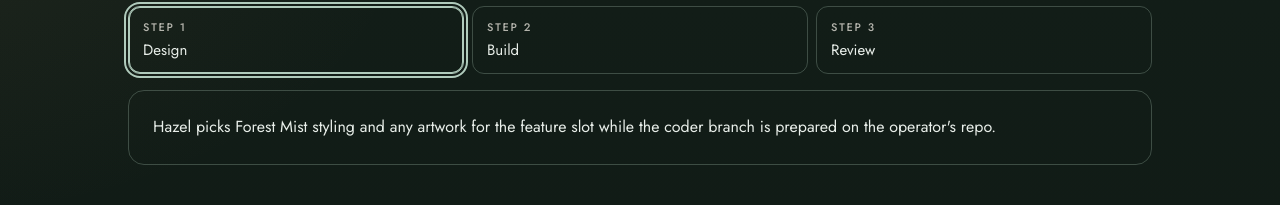
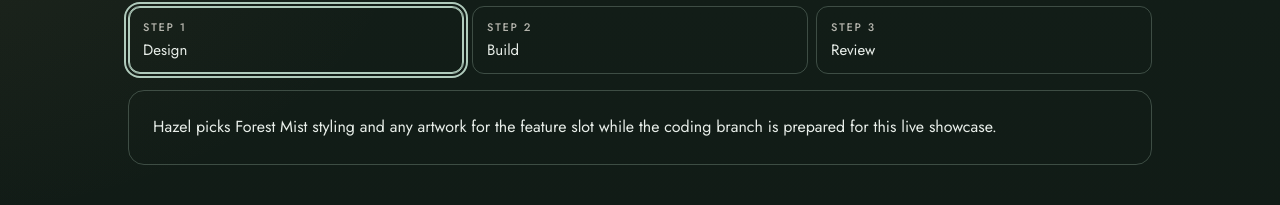
Before and after one commit to ashtonbach/agent-showcase, a Next.js app: page /showcase/ in a window 1280 px wide. Shown: the part 393-598 px from the top of the page. Built offline with nearby package versions, Linux system fonts and the light colour scheme.

Commit message:
Feature: Tabs (Author: Alder)
Co-authored-by: AshtonBach Coder <ashtonbach-coder@users.noreply.github.com>

```diff
--- a/app/lab/tabs/index.tsx
+++ b/app/lab/tabs/index.tsx
@@ -12,7 +12,7 @@ import {
 const STEPS = [
   {
     title: "Design",
-    body: "Hazel picks Forest Mist styling and any artwork for the feature slot while the coder branch is prepared on the operator's repo.",
+    body: "Hazel picks Forest Mist styling and any artwork for the feature slot while the coding branch is prepared for this live showcase.",
   },
   {
     title: "Build",
```
